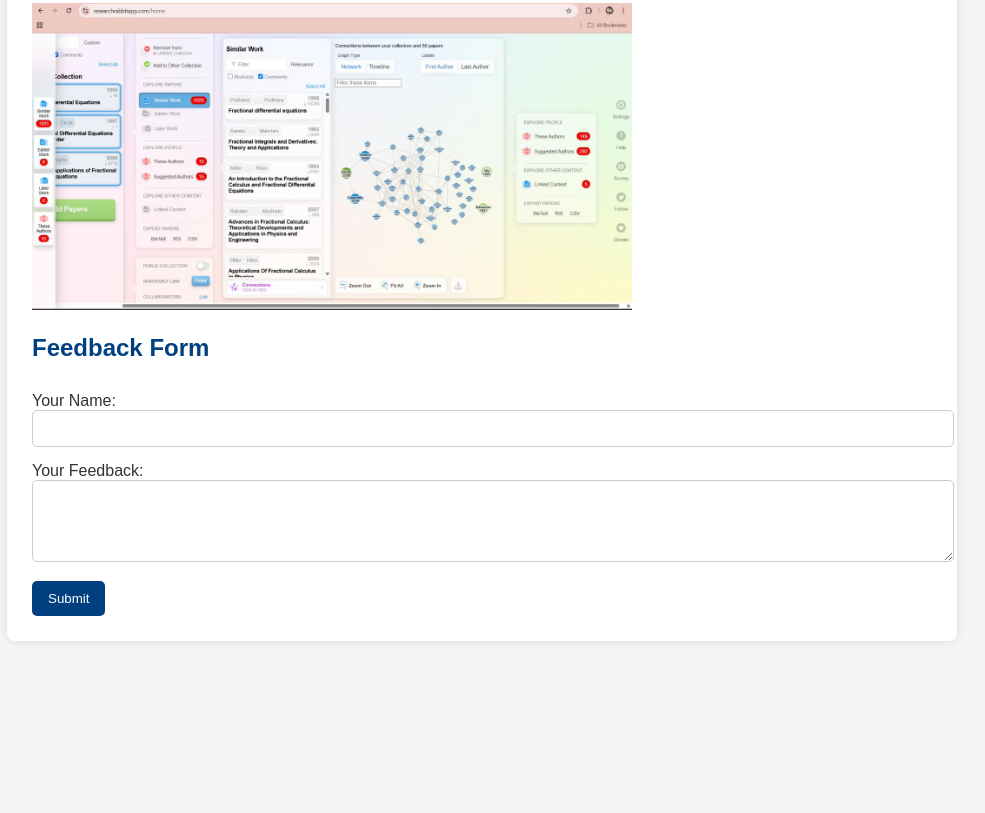
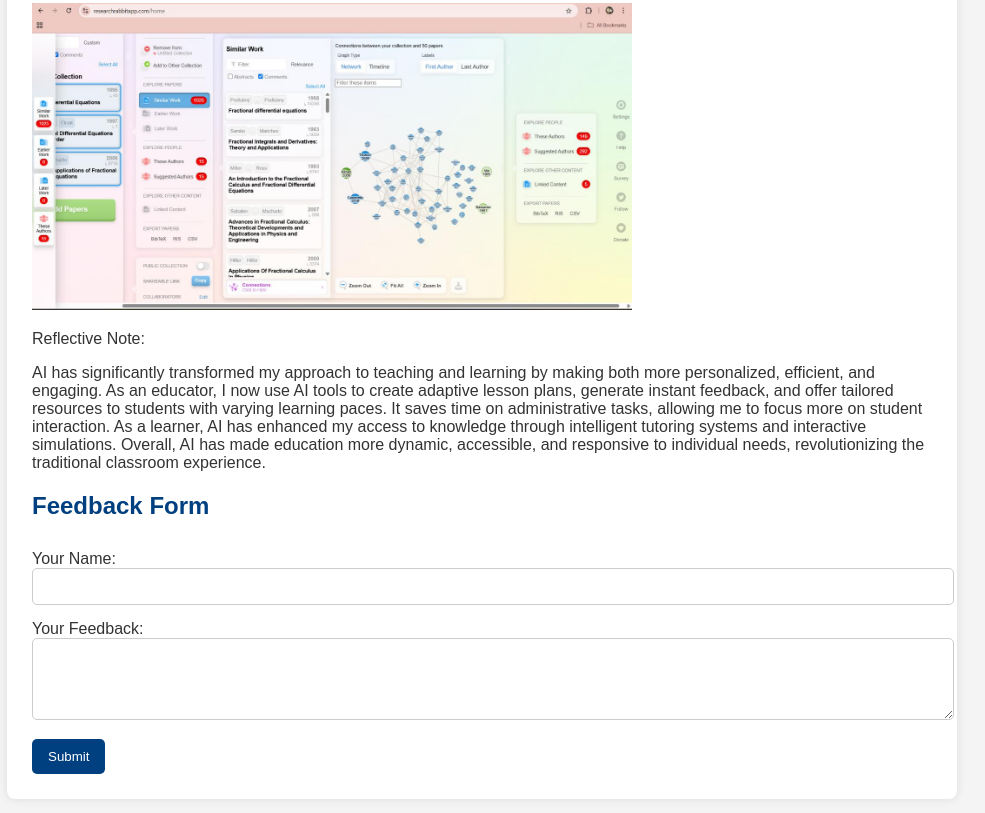
Before and after one commit to Priyanka9pri/My-AI-teaching-Tools, a plain HTML site: page index.html in a window 1280 px wide. Shown: the part 1356-2169 px from the top of the page, without its empty margins (158-1143 px from the left). Before the commit the page ends 2017 px from the top, so only its background shows below. Drawn offline with Linux system fonts and the light colour scheme; a script that the page names is missing.

Commit message:
Update index.html

```diff
--- a/index.html
+++ b/index.html
@@ -76,6 +76,10 @@ programs.
       finance, and control theory.
     </p>
     <img src="images/page9_img1.jpeg" alt="Literature Mapping Visual" style="margin-top: 10px; width: 100%; max-width: 600px;">
+    <p>Reflective Note: </p>
+<p>AI has significantly transformed my approach to teaching and learning by making both more personalized, efficient, and engaging. As an educator, I now use AI tools to create adaptive lesson plans, generate instant feedback, and offer tailored resources to students with varying learning paces. It saves time on administrative tasks, allowing me to focus more on student interaction. As a learner, AI has enhanced my access to knowledge through intelligent tutoring systems and interactive simulations. Overall, AI has made education more dynamic, accessible, and responsive to individual needs, revolutionizing the traditional classroom experience.
+
+</p>
 
     <h2>Feedback Form</h2>
     <form id="feedbackForm">
```
